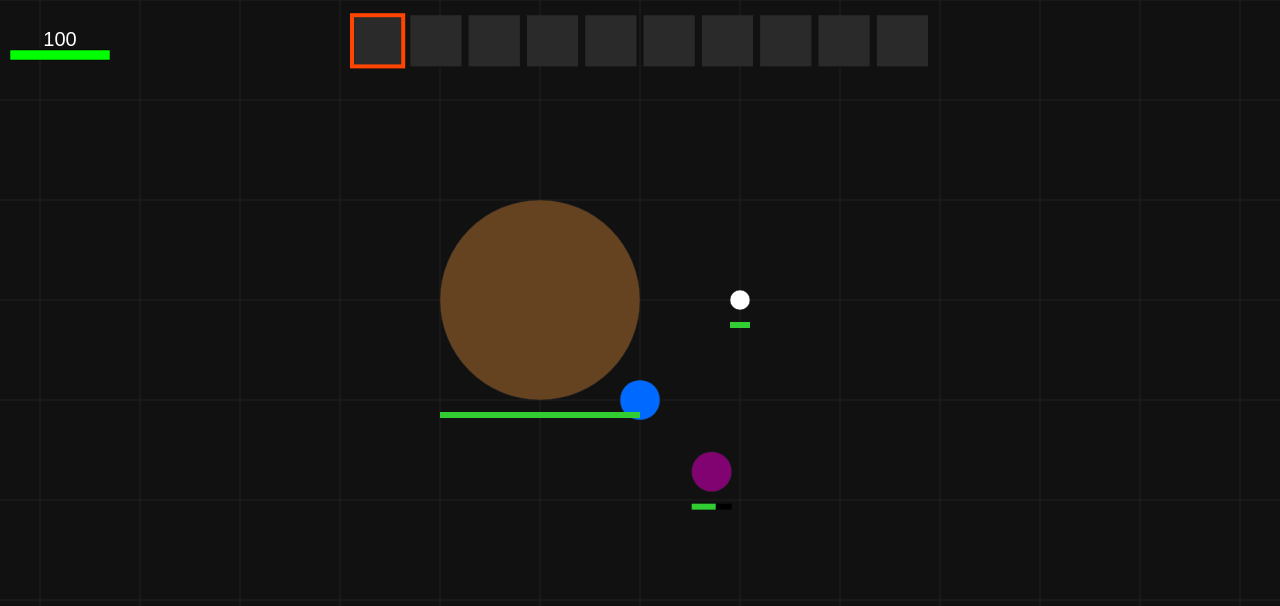
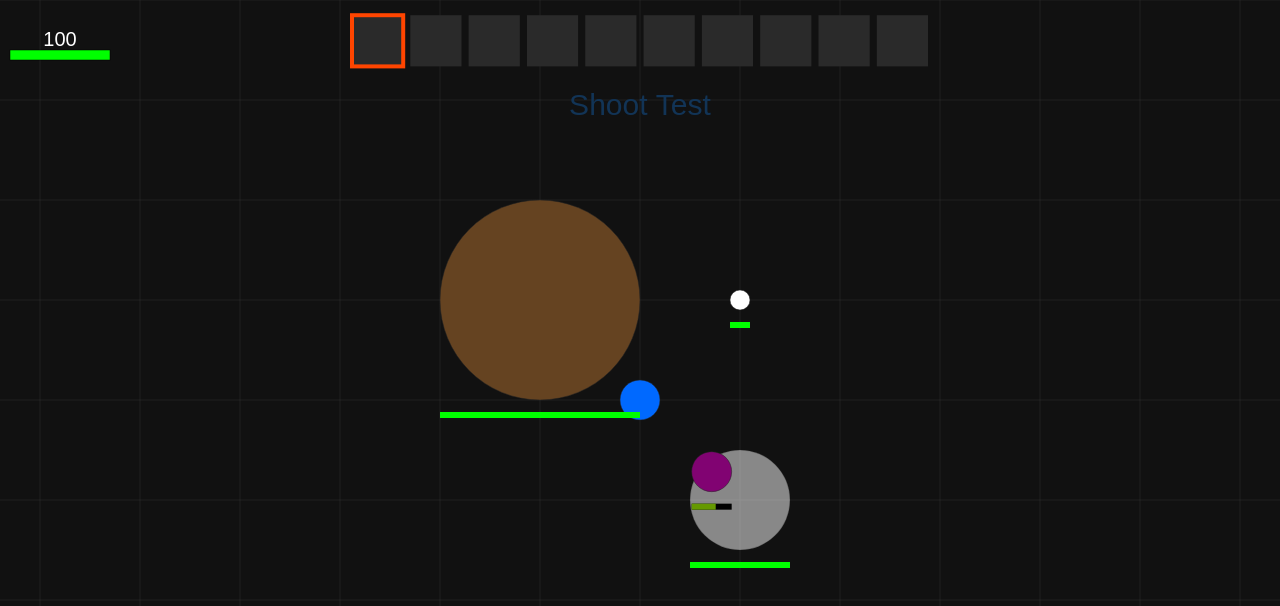
Before and after one commit to Musicalement1/theory-of-theories, a plain HTML site: page index.html in a window 1280 px wide. Drawn offline with Linux system fonts and the light colour scheme.

Commit message:
beeg update with  definitions.js & rework of hotbar & entities

```diff
--- /dev/null
+++ b/definitions.js
@@ -0,0 +1,45 @@
+var defEntities = {}
+var defItems = {}
+
+//     ENTITIES    //
+defEntities.player = {
+    COLOR: "#0069FF",
+    TEAM: 1,
+    FOV: 1,
+    FACING_TYPE: "player",
+    IS_PLAYER: true,
+    SHOW_HEALTH_BAR: true,
+    IFRAMES: 10,
+    IFRAME_LENGTH: 5
+}
+
+
+defEntities.ball = {
+
+}
+defEntities.ghost = {
+    RADIUS: 50,
+    COLOR: "#ffffff",
+    ALPHA: 0.5,
+    ENTRY: "188",
+    //LABEL: "Ghost",
+    ONLY_DAMAGE_ON_COLLIDE: true,
+    MASS: 0,
+    IFRAME_LENGTH: 10,
+    MAX_HEALTH: 1000,
+    IFRAME_FACTOR: 10,
+    DAMAGE: 2
+}
+
+//  ITEMS  //
+
+defItems.shootTest = {
+    LABEL: "Shoot Test",
+    LABEL_COLOR: "#123456",
+    ON_USE: (me, player) => {
+        console.log("I Got Used")
+        me.shoot(player)
+    }
+}
+
+export {defEntities, defItems}
--- a/main.js
+++ b/main.js
@@ -1,3 +1,5 @@
+import {defEntities, defItems} from './definitions.js'
+
 // CANVAS STUFF //
 const canvas = document.getElementById('canvas');
 const ctx = canvas.getContext('2d');
@@ -45,7 +47,9 @@ document.addEventListener('mouseup', function(event) {
   if (event.button === 2) player.input.rmb = false;
 });
 var scrollTimer = 0
+var didntTouchMouseFor = 0
 document.addEventListener("wheel", (event) => {
+  didntTouchMouseFor = 0
   player.input.scroll = event.wheelDeltaY
   if (player.input.scroll <= 6 && player.input.scroll >= -6) {//stop mouse
     player.input.scroll = 0
@@ -54,11 +58,22 @@ document.addEventListener("wheel", (event) => {
 
 
 // UTILITIES //
-function negativeCheck(number) {
-  if (number >= 0) {
+function isPositive(number) {
+  if (number > 0) {
+    return true
+  } else if (number != 0) {
+    return false
+  } else {
+    return 0
+  }
+}
+function positiveCheck(number) {
+  if (number > 0) {
     return 1
+  } else if (number != 0) {
+    return -1
   } else {
-    return -1
+    return 0
   }
 }
 function makeDamageNumber(amount, x, y, entity) {
@@ -199,7 +214,7 @@ function updatePlayerFacing(player, mouseX, mouseY) {
 
     return spacing;
   }
-  blendColors = (colorA, colorB, amount) => {
+  function blendColors (colorA, colorB, amount) {
     const [rA, gA, bA] = colorA.match(/\w\w/g).map((c) => parseInt(c, 16));
     const [rB, gB, bB] = colorB.match(/\w\w/g).map((c) => parseInt(c, 16));
     const r = Math.round(rA + (rB - rA) * amount).toString(16).padStart(2, '0');
@@ -236,7 +251,7 @@ function updatePlayerFacing(player, mouseX, mouseY) {
 
     ctx.fillStyle = 'black';
     ctx.fillRect(x - barWidth/2, y + radius + 12, barWidth, barHeight); // en-dessous du cercle
-    ctx.fillStyle = 'limegreen';
+    ctx.fillStyle = blendColorsHealth(health/maxHealth);
     ctx.fillRect(x - barWidth/2, y + radius + 12, barWidth * ratio, barHeight);
 }
 
@@ -244,7 +259,8 @@ function updatePlayerFacing(player, mouseX, mouseY) {
 
 
 class Entity {
-    constructor(x, y) {
+    constructor(x, y/*, entityId = "ball"*/) {
+        //this.entityId = entityId
         this.x = x
         this.y = y
         this.vx = 0
@@ -256,10 +272,13 @@ class Entity {
         this.type = "entity"
         this.mass = 1
         this.bounciness = 0.7
-        this.label = "Label Placeholder"
-        this.health = 100
+        this.entry = "000"
+        this.label = "Entity " + this.entry
         this.maxHealth = 100
+        this.health = this.maxHealth
         this.damage = 20
+        //this.penetration = 0
+        //this.hetero = 10//penetration resistance
         this.regeneration = 0.1,
         this.friction = 0.85
         this.input = {}
@@ -272,9 +291,53 @@ class Entity {
         this.showHealthBar = true
         this.alpha = 1
         this.collidesWithTeam = true
-        this.handItem = 0
+        this.onlyDamageOnCollide = false
+        this.handItemId = 0
         this.isProjectile = false
+        this.ai = "none"
+        this.iFrames = 0
+        this.iFrameLength = 2
+        this.iFrameFactor = 1
+        this.inventory = []
         entities.push(this)
+    }
+    define(entityId) {
+      let set = defEntities[entityId]
+      if (set.RADIUS) this.radius = set.RADIUS
+      if (set.FOV) this.fov = set.FOV
+      if (set.SPEED) this.speed = set.SPEED
+      if (set.ACCELERATION) this.acceleration = set.ACCELERATION
+      if (set.TYPE) this.type = set.TYPE
+      if (set.MASS) this.mass = set.MASS
+      if (set.BOUNCINESS) this.bounciness = set.BOUNCINESS
+      if (set.ENTRY) this.entry = set.ENTRY
+      if (set.LABEL) this.label = set.LABEL
+      if (set.MAX_HEALTH) this.maxHealth = set.MAX_HEALTH
+      if (set.HEALTH) {this.health = set.HEALTH} else {this.health = this.maxHealth}
+      if (set.HEALTH) this.health = set.HEALTH
+      if (set.DAMAGE) this.damage = set.DAMAGE
+      //if (set.PENETRATION) this.penetration = set.PENETRATION
+      //if (set.HETERO) this.hetero = set.HETERO
+      //this.truePenetration = Math.random() * this.penetration
+      if (set.REGENERATION) this.regeneration = set.REGENERATION
+      if (set.FRICTION) this.friciton = set.FRICTION
+      if (set.COLOR) this.color = set.COLOR
+      if (set.STROKE_COLOR) this.strokeColor = set.STROKE_COLOR
+      if (set.TEAM) this.team = set.TEAM
+      if (set.FACING_TYPE) this.facingType = set.FACING_TYPE
+      if (set.FACING) this.facing = set.FACING
+      if (set.SHOW_HEALTH_BAR) this.showHealthBar = set.SHOW_HEALTH_BAR
+      if (set.ALPHA) this.alpha = set.ALPHA
+      if (set.COLLIDES_WITH_TEAM) this.collidesWithTeam = set.COLLIDES_WITH_TEAM
+      if (set.ONLY_DAMAGE_ON_COLLIDE) this.onlyDamageOnCollide = set.ONLY_DAMAGE_ON_COLLIDE
+      if (set.HAND_ITEM_ID) this.handItemId = set.HAND_ITEM_ID
+      if (set.IS_PLAYER) this.isPlayer = set.IS_PLAYER
+      if (set.IS_PROJECTILE) this.isProjectile = set.IS_PROJECTILE
+      if (set.AI) this.ai = set.AI
+      if (set.IFRAMES) this.iFrames = set.IFRAMES
+      if (set.IFRAME_LENGTH) this.iFrameLength = set.IFRAME_LENGTH
+      if (set.IFRAME_FACTOR) this.iFrameFactor = set.IFRAME_FACTOR//multiplier of iframes that ennemy gets on hit
+      if (set.INVENTORY) this.inventory = set.INVENTORY
     }
     draw() {
         const screen = worldToScreen(this.x, this.y);
@@ -316,15 +379,20 @@ class Entity {
   }
   applyFriction() { this.vx *= this.friction; this.vy *= this.friction; }
   updatePosition() { this.x += this.vx; this.y += this.vy; }
-  takeDamage(amount) {
+  takeDamage(amount, iFrameFactor = 1/* take full iframes */) {
+    if (this.iFrames > 0) return;
+    this.iFrames = this.iFrameLength * iFrameFactor
     this.health -= amount;
     if (this.health < 0) this.health = 0;
     makeDamageNumber(amount, worldToScreen(this.x, this.y).x, worldToScreen(this.x, this.y).y, this);
   }
+  kill() {
+    this.health = -1
+  }
+  isDead() {
+    return this.health <= 0;
+  }
   regen() { if (this.regeneration != 0 && !this.isDead()) { if (this.regeneration + this.health >= this.maxHealth) this.health = this.maxHealth; else this.health += this.regeneration; } }
-  isDead() {
-      return this.health <= 0;
-  }
   updateFacing() {
     switch (this.facingType) {
       case "withMotion":
@@ -340,17 +408,75 @@ class Entity {
   }
 }
 
+
+
+
+
+//ITEMS
+
+class Item {
+  constructor() {
+    //this.onUse = () => {}
+    //this.onAlt = () => {}
+    this.stats = {
+
+    }
+    this.label = "Unnamed Item"
+    this.labelColor = "#ffffff"
+    this.police = "30px Arial"
+  }
+  define(itemId) {
+    let set = defItems[itemId]
+    if (set.ON_USE) this.onUse = set.ON_USE
+    if (set.ON_ALT) this.onAlt = set.ON_ALT
+    if (set.LABEL) this.label = set.LABEL
+    if (set.LABEL_COLOR) this.labelColor = set.LABEL_COLOR
+    if (set.POLICE) this.police = set.POLICE
+  }
+  shoot(entity) {
+    if (!entity.isDead()) {//to do stats
+      // test //
+      const newEntity = new Entity(entity.x + (Math.cos(entity.facing) * entity.radius), entity.y + (Math.sin(entity.facing) * entity.radius));
+      newEntity.facing = entity.facing
+      newEntity.team = entity.team
+      newEntity.collidesWithTeam = false
+      newEntity.vx = (Math.cos(newEntity.facing) * 5)// + (player.vx * 0.4);
+      newEntity.vy = (Math.sin(newEntity.facing) * 5)// + (player.vy * 0.4);
+      newEntity.friction = 0.995
+      newEntity.regeneration = 0
+      newEntity.radius = 10
+      newEntity.damage = 1
+      newEntity.showHealthBar = false
+      newEntity.isProjectile = true
+      newEntity.range = 100
+      newEntity.mass = 2
+      entities.push(newEntity);
+      // //
+  }
+}
+}
+
+
 //PLAYER
 
-player = new Entity(0, 0)
-player.color = "#0069FF"
-player.team = 1
-player.fov = 1
-player.facingType = "player"
-player.isPlayer = true
-player.showHealthBar = true
+let player = new Entity(0, 0, "player")
+player.define("player")
 
 //
+
+function doDamage(e1, e2) {
+  if (e1.team !== e2.team) {
+    //Calculate the relative velocity between e1 and e2
+    const relVx = e2.vx - e1.vx;
+    const relVy = e2.vy - e1.vy;
+    //Calculate the magnitude of the relative velocity
+    const relativeVelocity = Math.sqrt(relVx * relVx + relVy * relVy);
+    const damageMultiplier = Math.max(Math.min(relativeVelocity / velocityDamageConst, 1.5), 0.5);
+    // Apply damage with velocity scaling
+    e1.takeDamage(Math.round(e2.damage * damageMultiplier), e2.iFrameFactor);
+    e2.takeDamage(Math.round(e1.damage * damageMultiplier), e1.iFrameFactor);
+  }
+}
 
 function handleCollision(e1, e2) {
   if (e1.isDead() || e2.isDead()) return;
@@ -358,6 +484,9 @@ function handleCollision(e1, e2) {
   const dx = e2.x - e1.x, dy = e2.y - e1.y; var dist = Math.sqrt(dx*dx + dy*dy); if (dist == 0) dist = 1;
   const minDist = e1.radius + e2.radius;
   if (dist < minDist) {
+  if (e1.onlyDamageOnCollide || e2.onlyDamageOnCollide) {
+    doDamage(e1, e2)
+  } else {
       const overlap = minDist - dist; const nx = dx / dist, ny = dy / dist;
       const totalMass = e1.mass + e2.mass;
       e1.x -= nx * overlap * (e2.mass / totalMass); e1.y -= ny * overlap * (e2.mass / totalMass);
@@ -371,53 +500,37 @@ function handleCollision(e1, e2) {
           e2.vx -= impulse * e1.mass * nx * bounce * kbmult;
           e2.vy -= impulse * e1.mass * ny * bounce * kbmult;
       }
-      if (e1.team !== e2.team) {
-        //Calculate the relative velocity between e1 and e2
-        const relVx = e2.vx - e1.vx;
-        const relVy = e2.vy - e1.vy;
-        //Calculate the magnitude of the relative velocity
-        const relativeVelocity = Math.sqrt(relVx * relVx + relVy * relVy);
-        const damageMultiplier = Math.max(Math.min(relativeVelocity / velocityDamageConst, 1.5), 0.5);
-        // Apply damage with velocity scaling
-        e1.takeDamage(Math.round(e2.damage * damageMultiplier));
-        e2.takeDamage(Math.round(e1.damage * damageMultiplier));
-    }
-
-
+      doDamage(e1, e2)
+  }
   }
 }
-function shoot(entity) {
-      if (!entity.isDead()) {
-        // test //
-        const newEntity = new Entity(entity.x + (Math.cos(entity.facing) * entity.radius), entity.y + (Math.sin(entity.facing) * entity.radius));
-        newEntity.facing = entity.facing
-        newEntity.team = 1
-        newEntity.collidesWithTeam = false
-        newEntity.vx = (Math.cos(newEntity.facing) * 5)// + (player.vx * 0.4);
-        newEntity.vy = (Math.sin(newEntity.facing) * 5)// + (player.vy * 0.4);
-        newEntity.friction = 0.995
-        newEntity.regeneration = -0.5
-        newEntity.radius = 10
-        newEntity.damage = 1
-        newEntity.showHealthBar = false
-        newEntity.isProjectile = true
-        newEntity.mass = 2
-        entities.push(newEntity);
-        // //
+function handleMouseInput(player) {
+    let item = player.handItemId
+    if (player.input.lmb) {
+      if (player.inventory[item]) {
+        if (player.inventory[item].onUse) {
+          player.inventory[item].onUse(player.inventory[item], player, entities)//use items
+        }
+      }
+    }
+    if (player.input.rmb) {
+      if (player.inventory[item]) {
+        if (player.inventory[item].onAlt) {
+          player.inventory[item].onAlt(player.inventory[item], player, entities)
+        }
+      }
     }
 }
-function handleMouseInput(player) {
-    if (player.input.lmb) {
-      shoot(player)
-  }
-}
 
-function drawLoadout(handItem) {
+function drawLoadout(handItemId) {
   const numItems = hotbarItems;
   const barHeight = canvas.height * 0.05;
   const itemSize = (canvas.width * 0.4) / numItems;
   const spacing = (canvas.width * 0.05) / (numItems - 1);
-
+  if (player.inventory[handItemId]) {
+    let item = player.inventory[handItemId]
+    drawText(item.label, canvas.width/2, canvas.height/7.5, item.labelColor, item.police)
+  }
   for (let i = 0; i < numItems; i++) {
       const x = (canvas.width - (itemSize * numItems + spacing * (numItems - 1))) / 2 + i * (itemSize + spacing);
       const y = (canvas.height - barHeight) / 50;
@@ -425,7 +538,7 @@ function drawLoadout(handItem) {
       ctx.fillStyle = '#2a2a2a';
       ctx.fillRect(x, y, itemSize, itemSize);
 
-      if (i === handItem) {
+      if (i === handItemId) {
           ctx.strokeStyle = '#FF4500';
           ctx.lineWidth = 4;
           ctx.strokeRect(x, y, itemSize, itemSize);
@@ -501,7 +614,7 @@ function draw() {
       drawText(Math.round(player.health/* * 100*/)/* / 100*/, (Math.min(player.maxHealth, healthCap) / 2) + 10, 40, "white")
       drawHealthBar(player.health, player.maxHealth, ctx, 10, 50, Math.min(player.maxHealth, healthCap)/* plus tu as de vie max plus la barre est grande */, 10)
     }
-    drawLoadout(player.handItem)
+    drawLoadout(player.handItemId)
 }
 
 
@@ -512,27 +625,32 @@ function gameLoop() {
     if (keys['ArrowLeft']) {player.input.left = true} else {player.input.left = false};
     if (keys['ArrowRight']) {player.input.right = true} else {player.input.right = false};
     if (player.input.scroll != undefined) {scrollTimer += Math.abs(player.input.scroll)};
+    didntTouchMouseFor += 1
+    if (didntTouchMouseFor > 100) {
+      player.input.scroll += -(positiveCheck(player.input.scroll))
+    }
     if (scrollTimer >= 100) {
       scrollTimer = 0
-      player.handItem += negativeCheck(player.input.scroll)
-      if (player.handItem >= hotbarItems) {player.handItem = 0}
-      if (player.handItem < 0) {player.handItem = hotbarItems-1}
+      player.handItemId += positiveCheck(player.input.scroll)
+      if (player.handItemId >= hotbarItems) {player.handItemId = 0}
+      if (player.handItemId < 0) {player.handItemId = hotbarItems-1}
     }
 
 
-    for (i = 0; i<hotbarItems; i++) {
-        index = transformIntIntoKey(i)
+    for (let i = 0; i<hotbarItems; i++) {
+        let index = transformIntIntoKey(i)
         if (keys[index]) {
           player.input[i] = true
           if (i == 0) {
-            player.handItem = hotbarItems-1
+            player.handItemId = hotbarItems-1
           } else {
-          player.handItem = i-1
+          player.handItemId = i-1
           }
         } else {
           player.input[i] = false
         }
     }
+
 
 
     camera.x = player.x
@@ -542,16 +660,28 @@ function gameLoop() {
     ctx.clearRect(0, 0, canvas.width, canvas.height);
     draw();
     handleMouseInput(player);
-    entities.forEach(entity => {
+    entities.forEach(entity => {//entities
       entity.applyInput();
       entity.applyFriction();
       entity.updatePosition();
       entity.regen();
       entity.updateFacing();
+      if (entity.isProjectile) {
+        entity.range -= 1
+        if (entity.range <= 0) {
+          entity.kill()
+        }
+      }
+
+    if (entity.iFrames > 0) {
+      entity.iFrames -= 1
+    }
+
     })
     for (let i = 0; i < entities.length; i++) {
       for (let j = i + 1; j < entities.length; j++) handleCollision(entities[i], entities[j]);
   }
+
   //remove dead
 
   for (let i = entities.length - 1; i >= 0; i--) {
@@ -572,8 +702,10 @@ gameLoop()
 // lets test things shall we lmao?
 
 function test() {
+  let test4 = new Entity(100, 100)
+  test4.define("ghost")
 //test entities
-  test1 = new Entity(100, 100)
+  let test1 = new Entity(100, 100)
   test1.vx = -50
   test1.vy = -50
   test1.damage = 75
@@ -581,7 +713,7 @@ function test() {
   test1.health = 90
   test1.regeneration = -0.1
 
-  test2 = new Entity(-100, -100)
+  let test2 = new Entity(-100, -100)
   test2.radius = 100
   test2.mass = 100
   test2.color = "#654321"
@@ -591,10 +723,15 @@ function test() {
   test2.regeneration = 0.5
   test2.bounciness = 0.7
 
-  test3 = new Entity(100, -100)
+  let test3 = new Entity(100, -100)
   test3.radius = 10
   test3.mass = 0.1
   test3.damage = 0
+
+  let item1 = new Item()
+  item1.define("shootTest")
+  //add to player
+  player.inventory.push(item1)
 }
 
 test() //remove this when finish testing
```
Also changed, not shown: index.html (+2 -1 lines).
